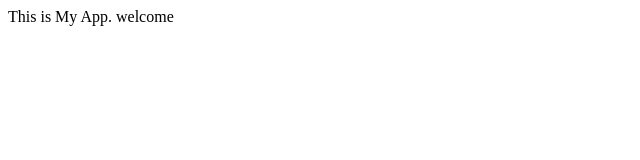
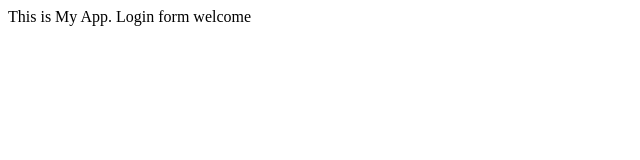
Before and after one commit to rammohanb1982/SampleApp, a plain HTML site: page index.html in a window 1280 px wide. Shown: the full height of the page, 0-640 px from the left. Drawn offline with Linux system fonts and the light colour scheme.

Commit message:
login changes

```diff
--- /dev/null
+++ b/dir2/app2.js
@@ -0,0 +1 @@
+console.log('App2')
--- a/index.html
+++ b/index.html
@@ -5,6 +5,7 @@
 </head>
 <body>
   This is My App.
+  Login form
 welcome
 </body>
 </html>
```
Also changed, not shown: login.html (added, +1 -0 lines), log.txt (added).
